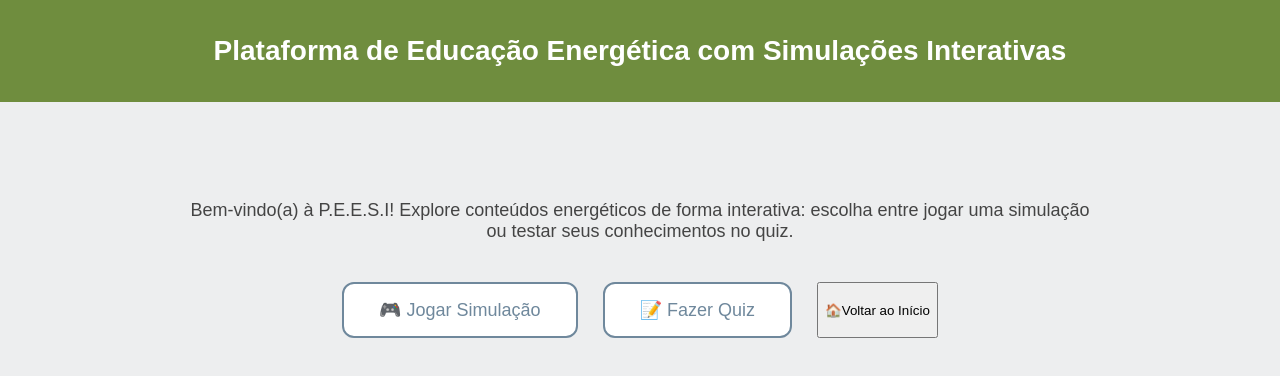
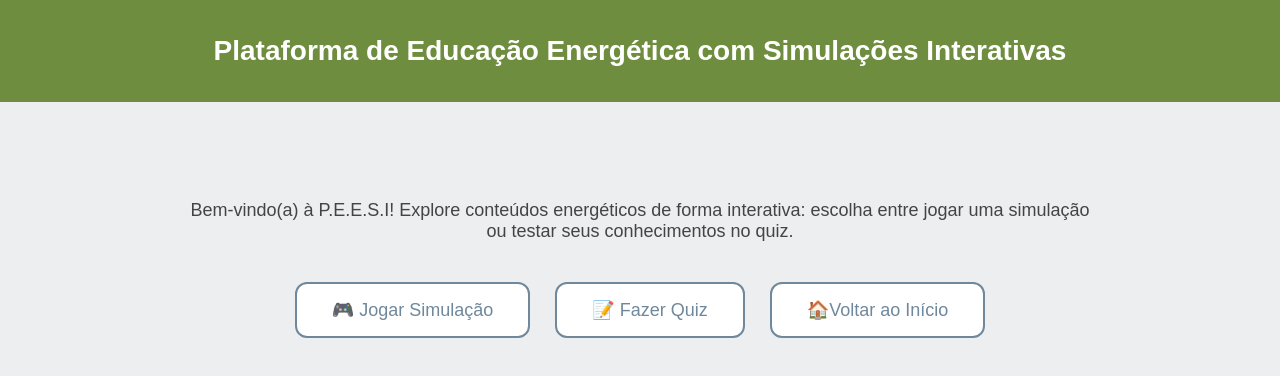
Before and after one commit to ka-bf/peesi.github.io, a plain HTML site: page index.html in a window 1280 px wide. Drawn offline with Linux system fonts and the light colour scheme.

Commit message:
Update index.html

```diff
--- a/index.html
+++ b/index.html
@@ -113,7 +113,7 @@
 
         <button class="btn" onclick="abrirQuiz()">📝 Fazer Quiz</button>
 
-        <button id="home" onclick="goHome()">🏠Voltar ao Início</button>
+        <button class="btn" onclick="goHome()">🏠Voltar ao Início</button>
     </div>
 
 
```
